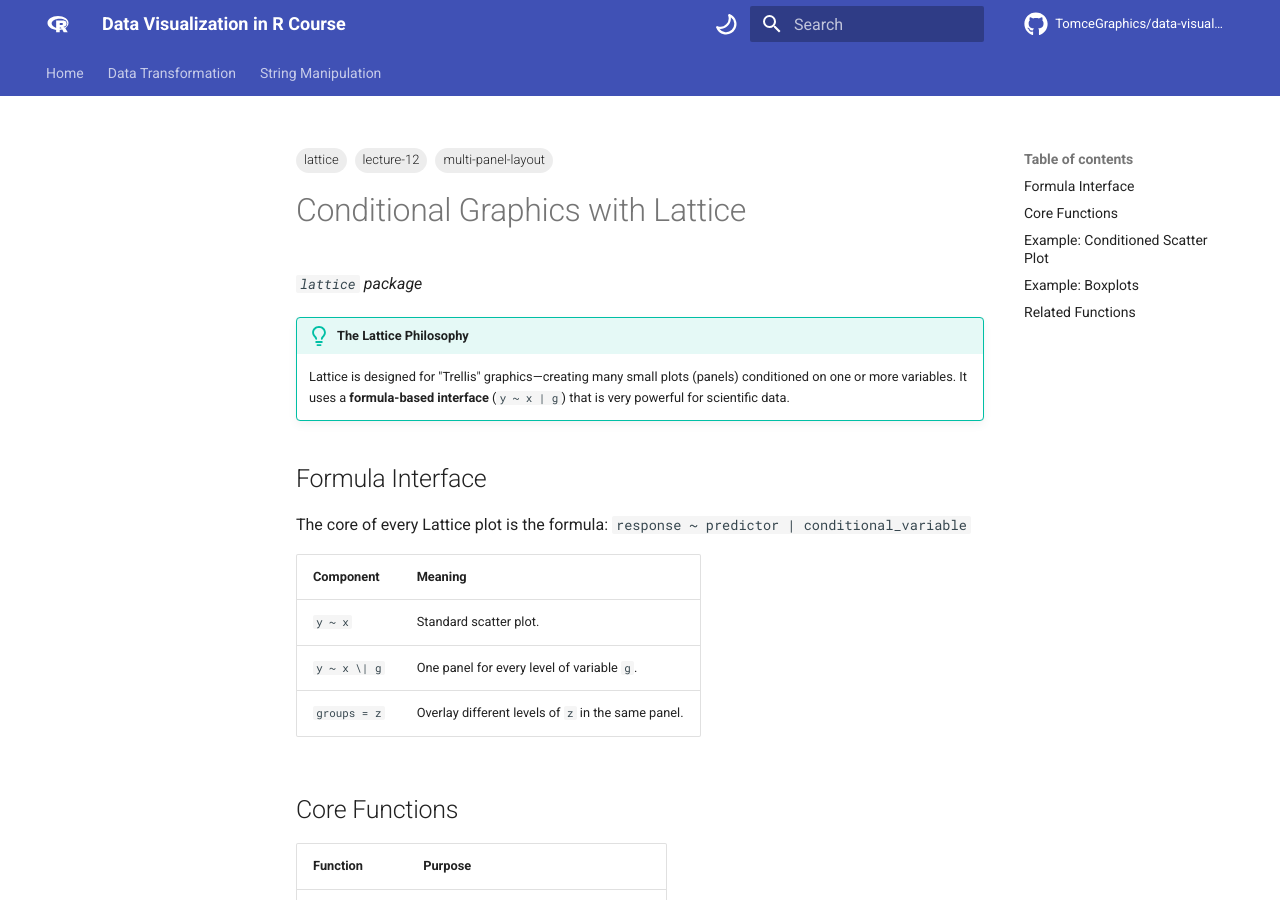
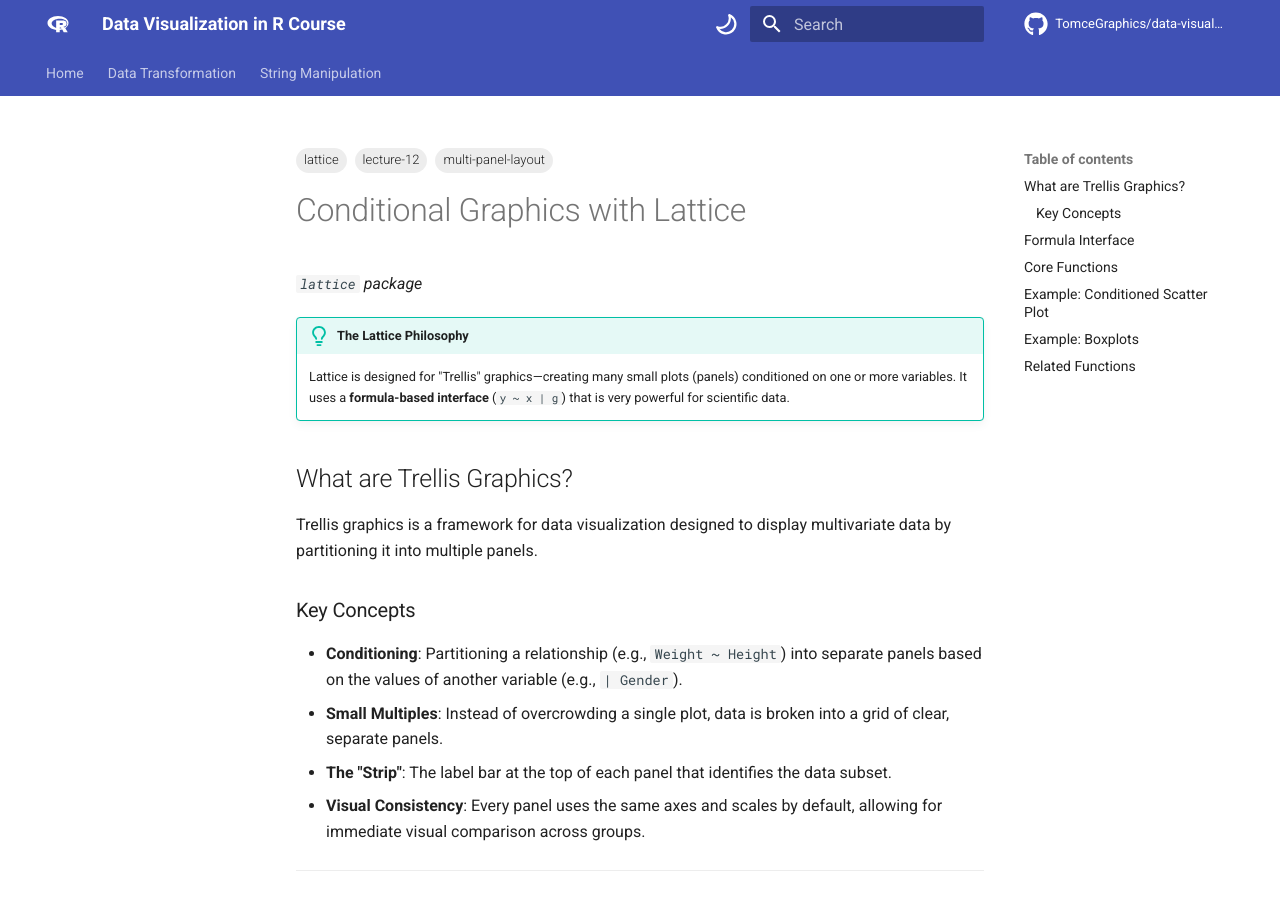
Before and after one commit to TomceGraphics/data-visualization-r, an MkDocs documentation site: the page built from docs/lattice_overview.md, in a window 1280 px wide and 900 px high. Built offline with MkDocs 1.6.1 and Material for MkDocs 9.7.7, drawn with Linux system fonts in a browser that asks for light colours; comment, search, counter and statistics services are not loaded.

Commit message:
docs: add overview documentation for the lattice package and trellis graphics interface

```diff
--- a/docs/lattice_overview.md
+++ b/docs/lattice_overview.md
@@ -9,6 +9,17 @@ tags:
 
 !!! tip "The Lattice Philosophy"
     Lattice is designed for "Trellis" graphics—creating many small plots (panels) conditioned on one or more variables. It uses a **formula-based interface** (`y ~ x | g`) that is very powerful for scientific data.
+
+## What are Trellis Graphics?
+Trellis graphics is a framework for data visualization designed to display multivariate data by partitioning it into multiple panels.
+
+### Key Concepts
+*   **Conditioning**: Partitioning a relationship (e.g., `Weight ~ Height`) into separate panels based on the values of another variable (e.g., `| Gender`).
+*   **Small Multiples**: Instead of overcrowding a single plot, data is broken into a grid of clear, separate panels.
+*   **The "Strip"**: The label bar at the top of each panel that identifies the data subset.
+*   **Visual Consistency**: Every panel uses the same axes and scales by default, allowing for immediate visual comparison across groups.
+
+---
 
 ## Formula Interface
 The core of every Lattice plot is the formula:
```
